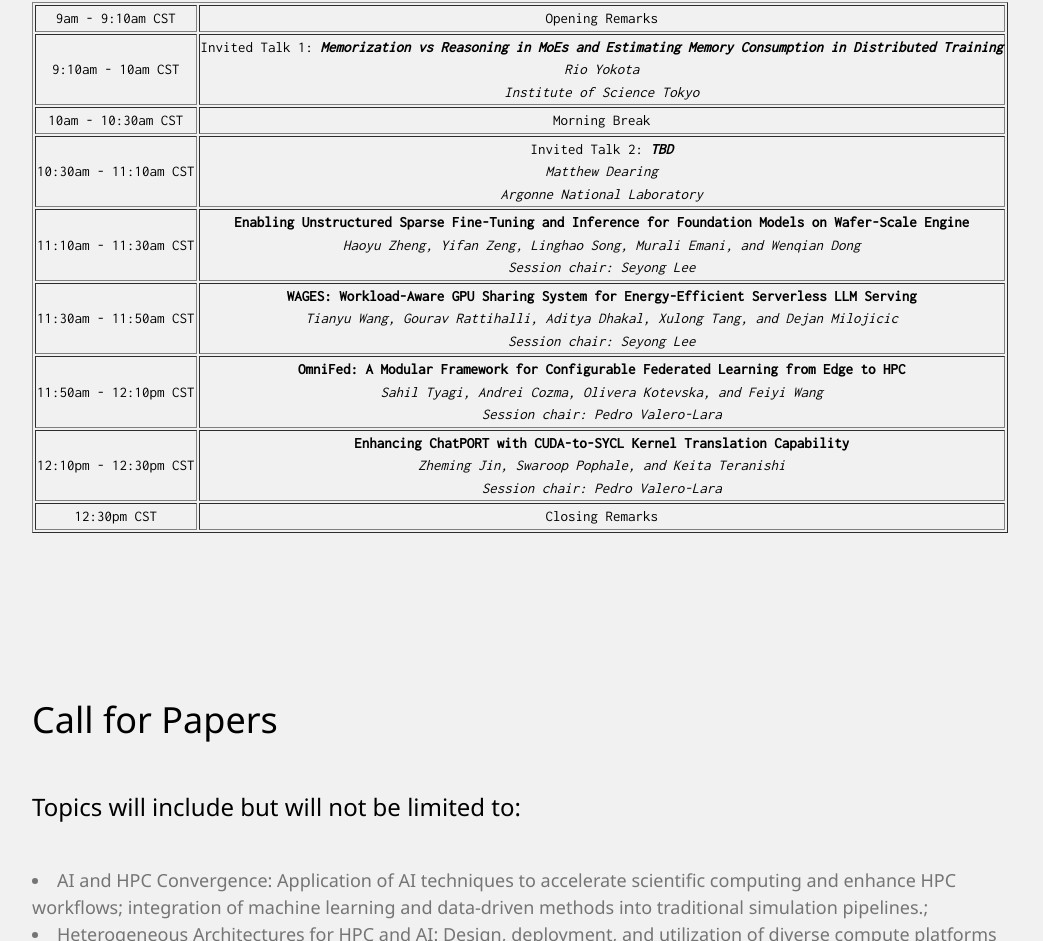
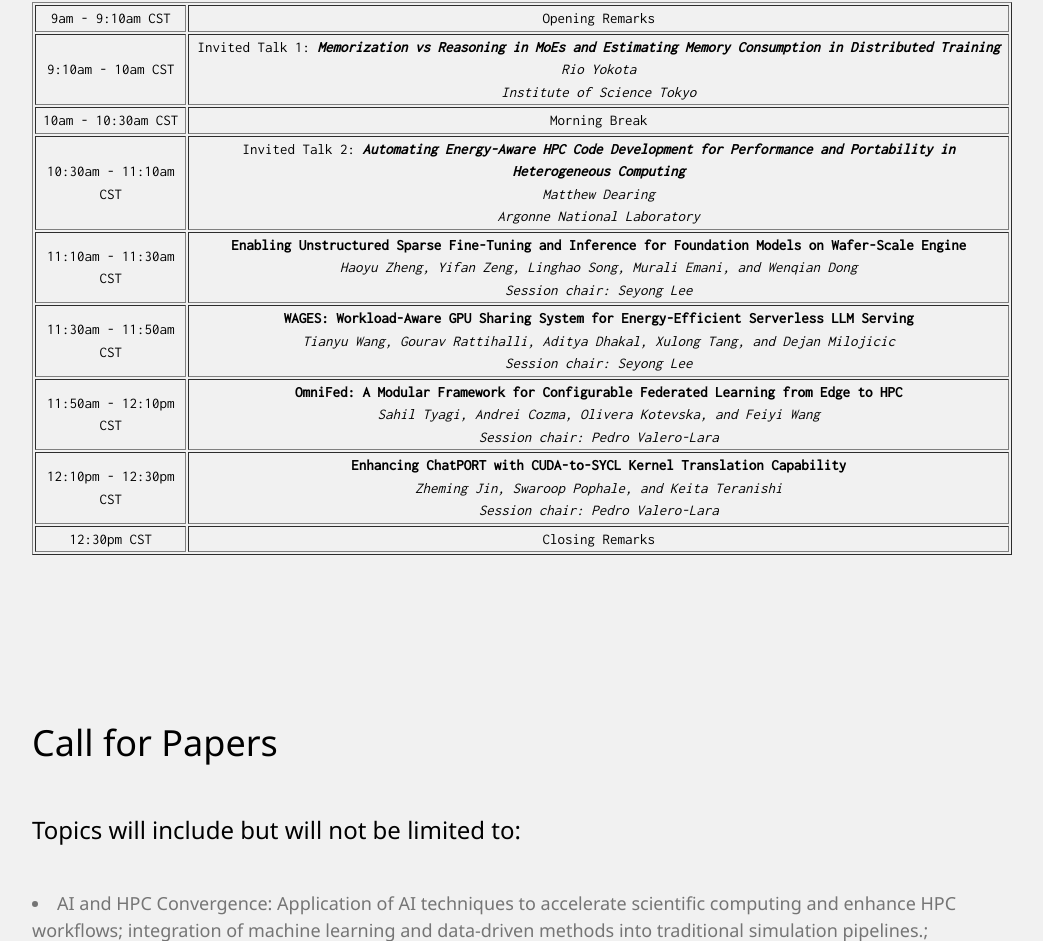
Before and after one commit to exhetai/exhetai25, a plain HTML site: page index.html in a window 1280 px wide. Shown: the part 1453-2394 px from the top of the page, without its empty margins (118-1161 px from the left). Drawn offline with nearby package versions, Linux system fonts and the light colour scheme.

Commit message:
Update invited talk title

```diff
--- a/index.html
+++ b/index.html
@@ -139,7 +139,7 @@ body, html {
 
         <tr>
           <td style="text-align:center">10:30am - 11:10am CST</td>
-          <td>Invited Talk 2: <i><strong>TBD</strong><i>
+          <td>Invited Talk 2: <i><strong>Automating Energy-Aware HPC Code Development for Performance and Portability in Heterogeneous Computing</strong><i>
             <br><i>Matthew Dearing<i>
             <br><i>Argonne National Laboratory<i></td>
           </tr>
```
